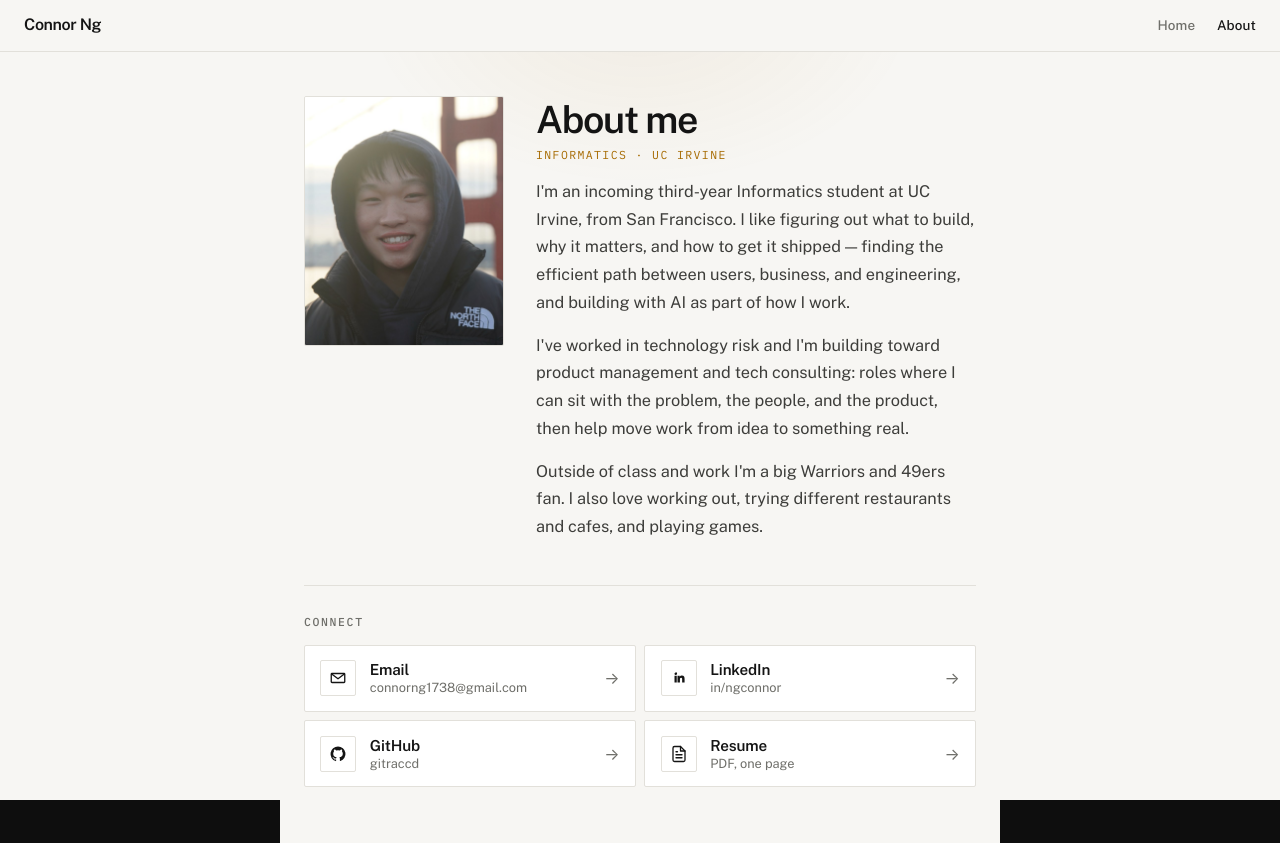
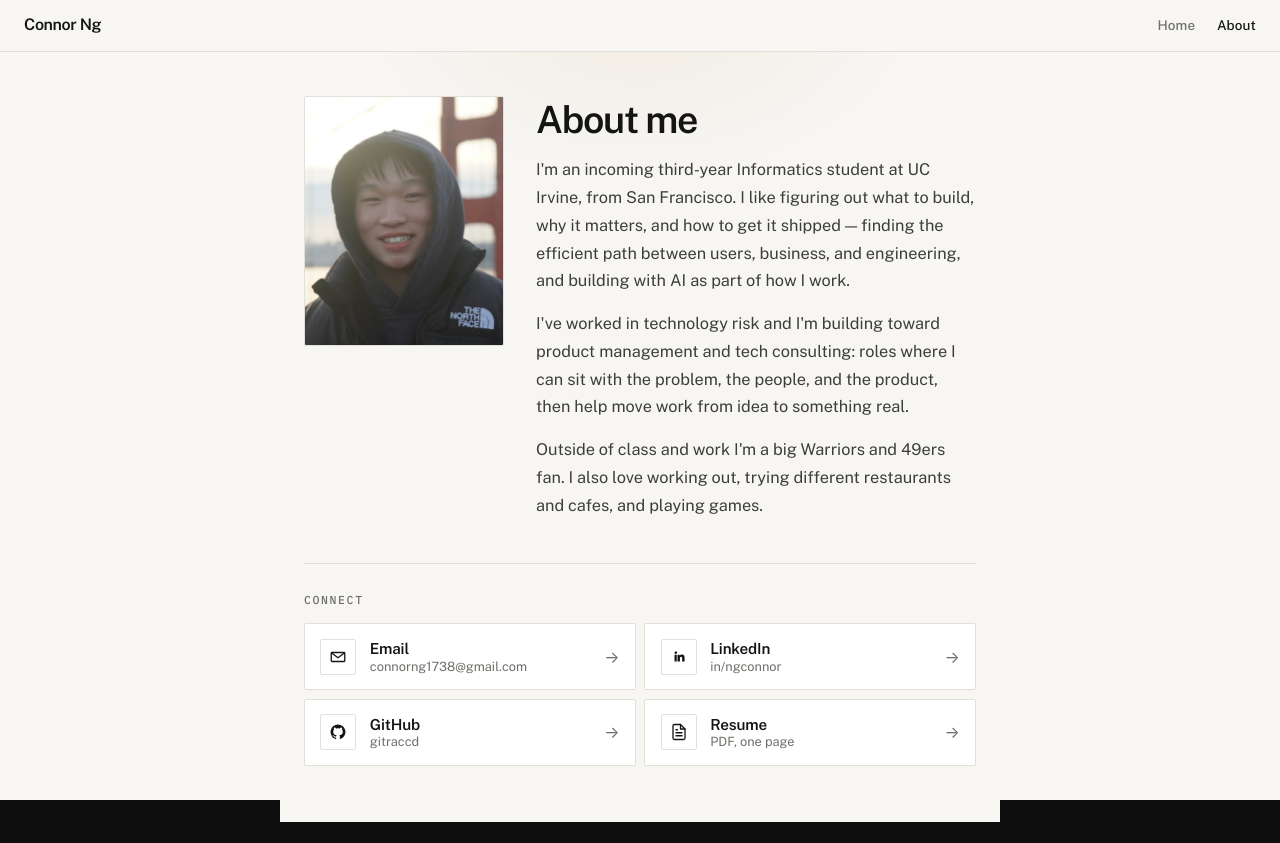
Before and after one commit to connor-ng/connor-ng.github.io, a React (Vite) app: page /about in a window 1280 px wide. After the commit the page ends 822 px from the top, so only its background shows below. Built offline with nearby package versions, Linux system fonts and the light colour scheme.

Commit message:
Remove Informatics/UCI eyebrow tag from About
Co-authored-by: ngce <ngce@uci.edu>

```diff
--- a/src/pages/About.css
+++ b/src/pages/About.css
@@ -47,22 +47,13 @@
 }
 
 .about-copy h1 {
-  margin: 0 0 0.4rem;
+  margin: 0 0 1rem;
   font-family: var(--font-sans);
   font-size: clamp(1.85rem, 4vw, 2.35rem);
   font-weight: 600;
   letter-spacing: -0.035em;
   line-height: 1.12;
   color: var(--page-light-text);
-}
-
-.about-role {
-  margin: 0 0 1rem;
-  font-family: var(--font-mono);
-  font-size: 0.72rem;
-  letter-spacing: 0.12em;
-  text-transform: uppercase;
-  color: var(--page-light-accent);
 }
 
 .about-bio {
--- a/src/pages/About.jsx
+++ b/src/pages/About.jsx
@@ -71,7 +71,6 @@ function About() {
 
           <div className="about-copy">
             <h1 id="about-heading">About me</h1>
-            <p className="about-role">Informatics · UC Irvine</p>
             <p className="about-bio">
               I&apos;m an incoming third-year Informatics student at UC Irvine,
               from San Francisco. I like figuring out what to build, why it
```
